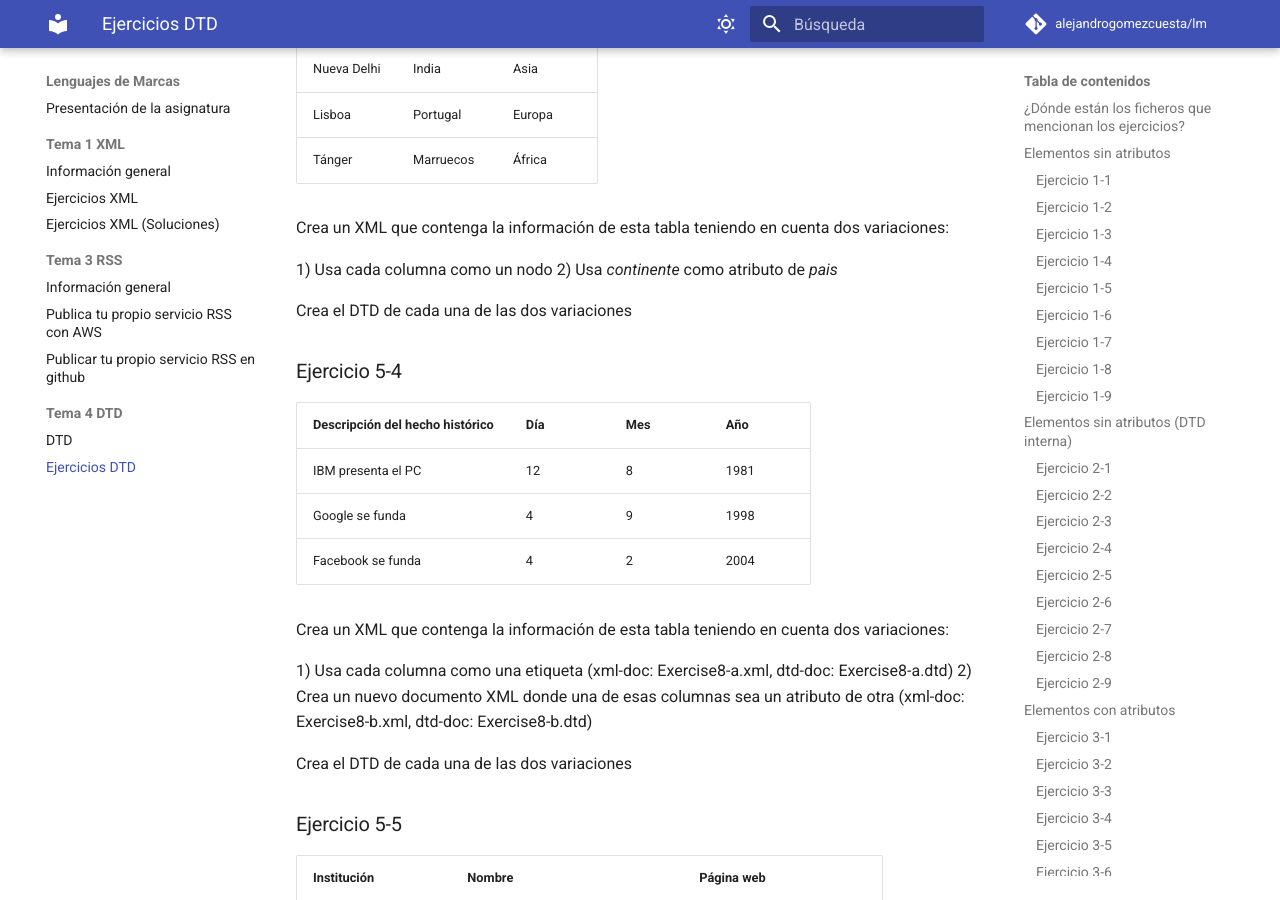
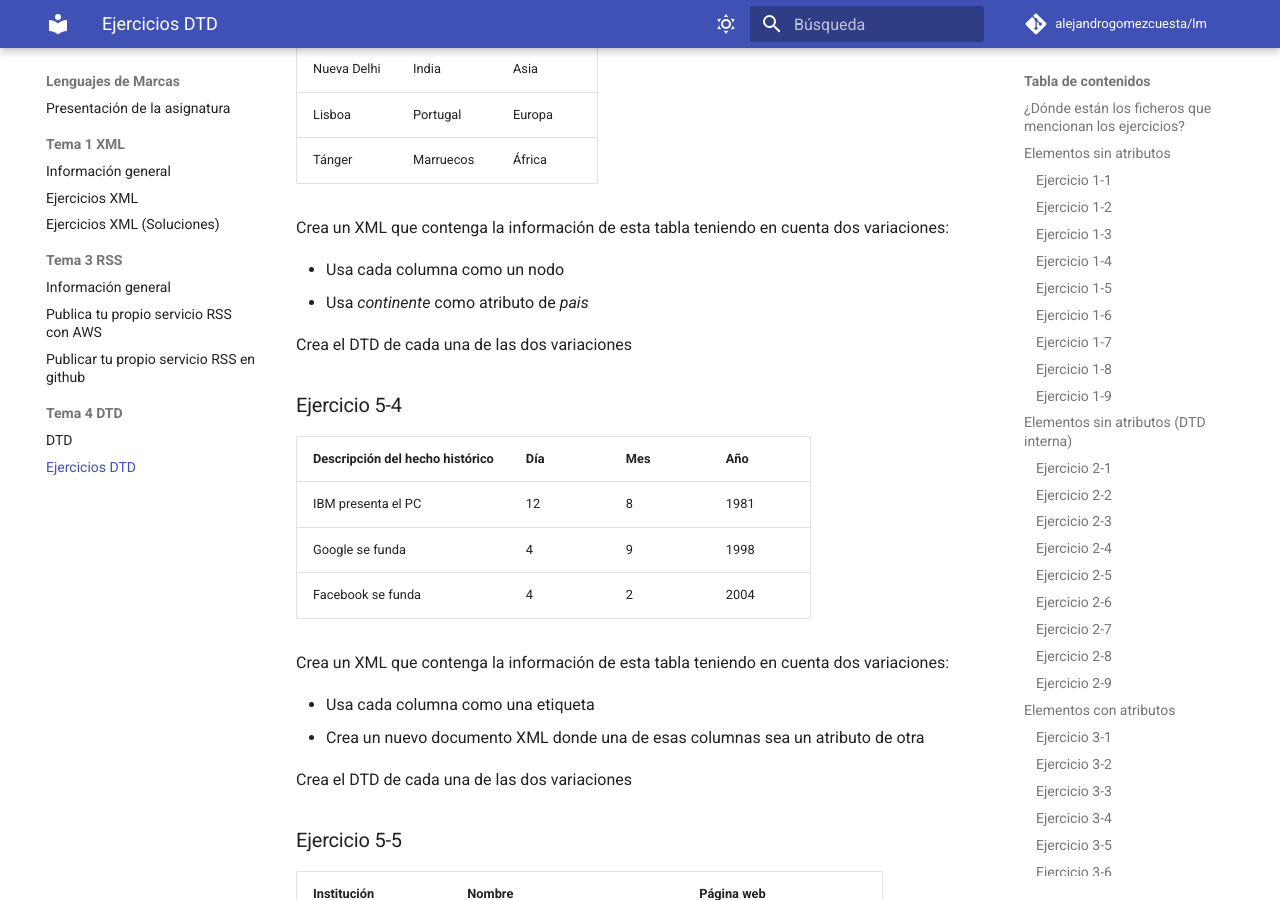
Before and after one commit to alejandrogomezcuesta/lm, an MkDocs documentation site: the page built from docs/Tema 4 DTD/02-ejercicios.md, in a window 1280 px wide and 900 px high, scrolled down 14034 px. Built offline with MkDocs 1.6.1 and Material for MkDocs 9.7.7, drawn with Linux system fonts in a browser that asks for light colours; comment, search, counter and statistics services are not loaded.

Commit message:
pequeños cambios

```diff
--- a/docs/Tema 4 DTD/02-ejercicios.md
+++ b/docs/Tema 4 DTD/02-ejercicios.md
@@ -696,8 +696,8 @@ Crea una DTD para validar el archivo siguiente.
 
 Crea un XML que contenga la información de esta tabla teniendo en cuenta dos variaciones:
 
-1) Usa cada columna como un nodo
-2) Usa *continente* como atributo de *pais*
+- Usa cada columna como un nodo
+- Usa *continente* como atributo de *pais*
 
 Crea el DTD de cada una de las dos variaciones
 
@@ -711,8 +711,8 @@ Crea el DTD de cada una de las dos variaciones
 
 Crea un XML que contenga la información de esta tabla teniendo en cuenta dos variaciones:
 
-1) Usa cada columna como una etiqueta (xml-doc: Exercise8-a.xml, dtd-doc: Exercise8-a.dtd)
-2) Crea un nuevo documento XML donde una de esas columnas sea un atributo de otra (xml-doc: Exercise8-b.xml, dtd-doc: Exercise8-b.dtd)
+- Usa cada columna como una etiqueta
+- Crea un nuevo documento XML donde una de esas columnas sea un atributo de otra
 
 Crea el DTD de cada una de las dos variaciones
 
```
